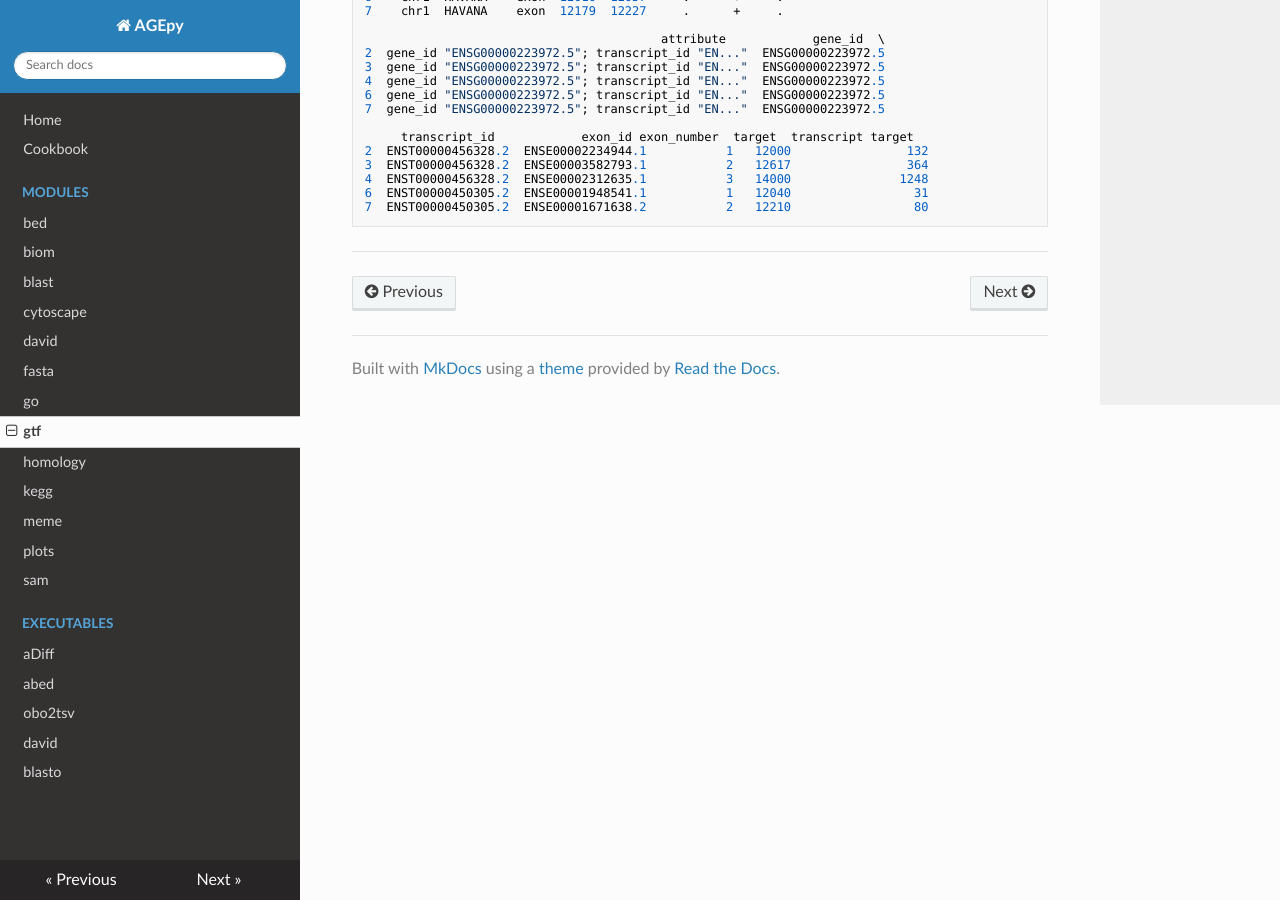
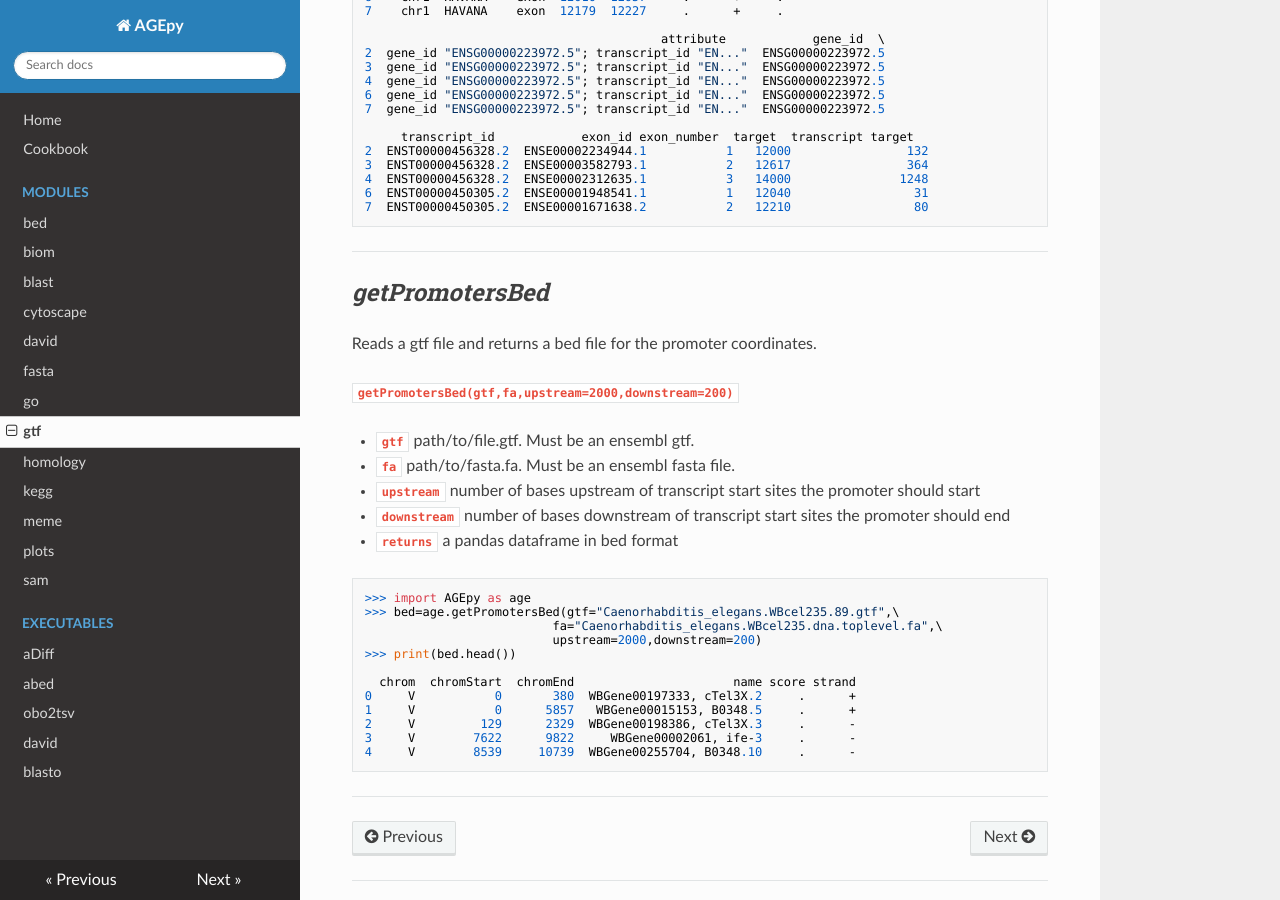
Before and after one commit to mpg-age-bioinformatics/AGEpy, an MkDocs documentation site: the page built from docs/modules/gtf.md, in a window 1280 px wide and 900 px high, scrolled down 5094 px. Built offline with MkDocs 1.6.1, drawn with Linux system fonts in a browser that asks for light colours; nearby versions of some CDN libraries; old or Windows-style settings are respelled for this version of MkDocs.

Commit message:
getPromotersBed

````diff
--- a/docs/modules/gtf.md
+++ b/docs/modules/gtf.md
@@ -288,3 +288,32 @@ seqname  source feature  start    end score strand frame  \
 7  ENST00000450305.2  ENSE00001671638.2           2   12210                 80
 ```
 ___
+
+## ***getPromotersBed***
+
+Reads a gtf file and returns a bed file for the promoter coordinates.
+
+**`getPromotersBed(gtf,fa,upstream=2000,downstream=200)`**
+
+* **`gtf`** path/to/file.gtf. Must be an ensembl gtf.
+* **`fa`** path/to/fasta.fa. Must be an ensembl fasta file.
+* **`upstream`** number of bases upstream of transcript start sites the promoter should start
+* **`downstream`** number of bases downstream of transcript start sites the promoter should end
+
+* **`returns`** a pandas dataframe in bed format
+
+```python
+>>> import AGEpy as age
+>>> bed=age.getPromotersBed(gtf="Caenorhabditis_elegans.WBcel235.89.gtf",\
+                          fa="Caenorhabditis_elegans.WBcel235.dna.toplevel.fa",\
+                          upstream=2000,downstream=200)
+>>> print(bed.head())
+
+  chrom  chromStart  chromEnd                      name score strand
+0     V           0       380  WBGene00197333, cTel3X.2     .      +
+1     V           0      5857   WBGene00015153, B0348.5     .      +
+2     V         129      2329  WBGene00198386, cTel3X.3     .      -
+3     V        7622      9822     WBGene00002061, ife-3     .      -
+4     V        8539     10739  WBGene00255704, B0348.10     .      -
+```
+___
````
